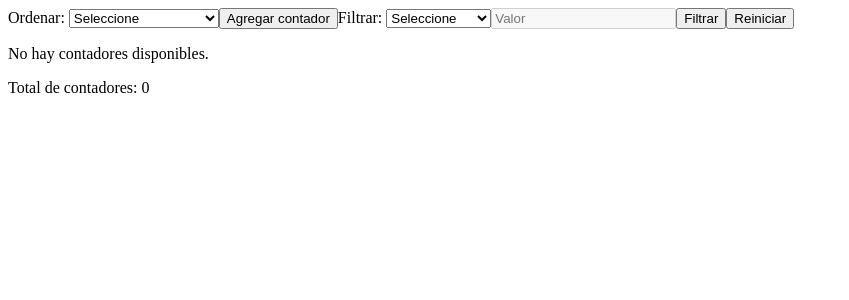
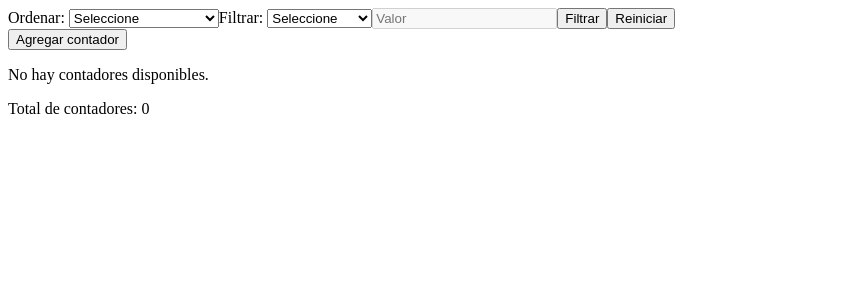
Before and after one commit to calvarezp/nuxt-challenge, a Nuxt app: page / in a window 1280 px wide. Shown: the top 300 px of the page, without its empty margins (0-849 px from the left). Built offline with nearby package versions, Linux system fonts and the light colour scheme.

Commit message:
Move "Agregar contador" button from Header to List component and consolidate modal logic

```diff
--- a/app/components/Header.vue
+++ b/app/components/Header.vue
@@ -8,13 +8,6 @@
       <option value="value-asc">Valor ascendente</option>
       <option value="value-desc">Valor descendente</option>
     </select>
-    <button
-        @click="openModal"
-        :disabled="counters.length >= 20"
-        :title="counters.length >= 20 ? 'El máximo de contadores es 20' : ''"
-    >
-      Agregar contador
-    </button>
     <span>Filtrar: </span>
     <select v-model="filterType">
       <option value="null">Seleccione</option>
@@ -55,10 +48,6 @@ const counters = computed(() => {
 const filterType = ref("null");
 const filterValue = ref(null);
 
-function openModal() {
-  $store.commit('openModal');
-}
-
 function order(event: Event) {
   const value = (event.target as HTMLSelectElement).value
   if (value === 'null') {
--- a/app/components/List.vue
+++ b/app/components/List.vue
@@ -1,5 +1,12 @@
 <template>
   <div>
+    <button
+        @click="openModal"
+        :disabled="counters.length >= 20"
+        :title="counters.length >= 20 ? 'El máximo de contadores es 20' : ''"
+    >
+      Agregar contador
+    </button>
     <p v-if="counters.length === 0">
       No hay contadores disponibles.
     </p>
@@ -42,4 +49,8 @@ watch(filteredCounters, (value) => {
   }
   counters.value = value;
 }, { immediate: true });
+
+function openModal() {
+  $store.commit('openModal');
+}
 </script>
```
